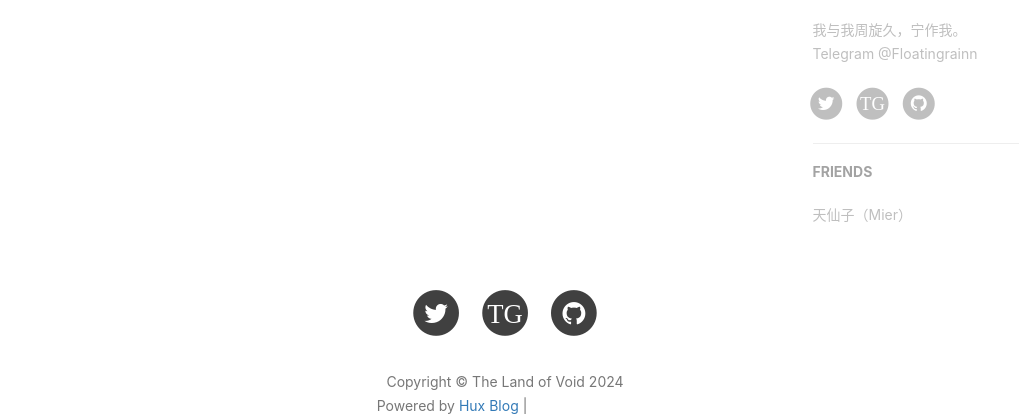
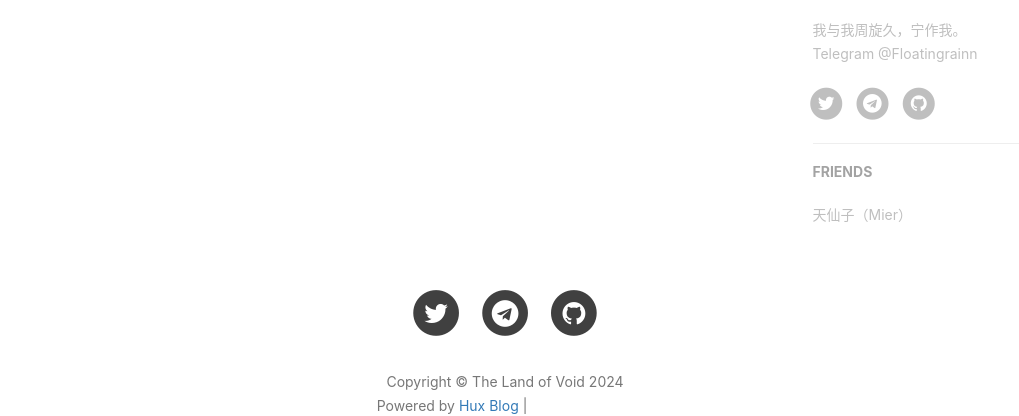
Before and after one commit to FYufei/FYufei.github.io, a Jekyll site: the page built from index.html, in a window 1280 px wide. Shown: the part 730-1146 px from the top of the page, without its empty margins (135-1154 px from the left). Built offline with Jekyll 4.4.1, drawn with Linux system fonts in a browser that asks for light colours; nearby versions of some CDN libraries; the list of posts is cut into pages by our own code; comment, search, counter and statistics services are not loaded; grey boxes are pictures that could not be loaded.

Commit message:
更新图标试试

```diff
--- a/_includes/sns-links.html
+++ b/_includes/sns-links.html
@@ -43,7 +43,7 @@
     <a target="_blank" href="https://t.me/{{ site.telegram_username }}">
       <span class="fa-stack fa-lg">
         <i class="fa fa-circle fa-stack-2x"></i>
-        <i class="fa  fa-stack-1x fa-inverse">TG</i>
+        <i class="fa  fa-telegram fa-stack-1x fa-inverse"></i>
       </span>
     </a>
   </li>
```
